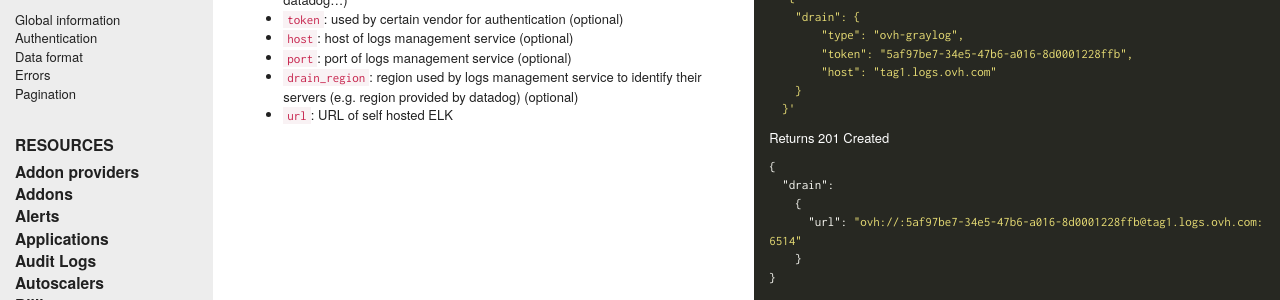
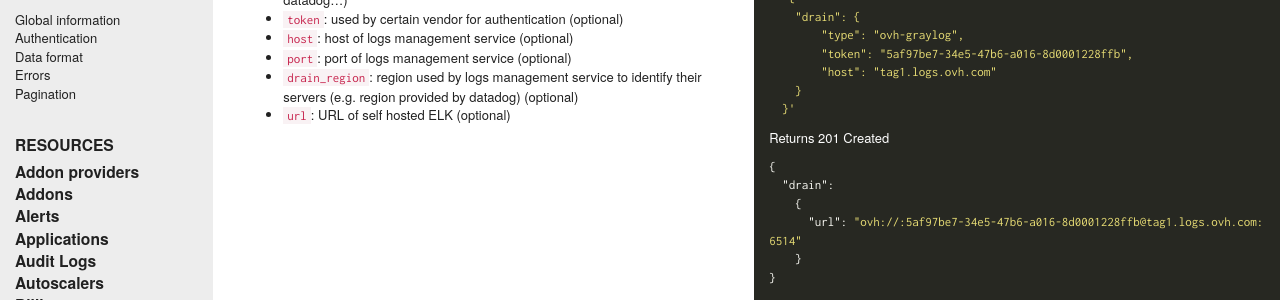
Before and after one commit to jdauphant/developers-documentation, a Jekyll site: the page built from _scalingo_api/log_drains.md, in a window 1280 px wide and 900 px high, scrolled down 1216 px. Shown: the part 155-455 px from the top of the window. Built offline with Jekyll 4.4.1, drawn with Linux system fonts in a browser that asks for light colours; nearby versions of some CDN libraries; comment, search, counter and statistics services are not loaded.

Commit message:
set optional, optional param

```diff
--- a/_scalingo_api/log_drains.md
+++ b/_scalingo_api/log_drains.md
@@ -95,7 +95,7 @@ datadog...)
 * `port`: port of logs management service (optional)
 * `drain_region`: region used by logs management service to identify their
 servers (e.g. region provided by datadog) (optional)
-* `url`: URL of self hosted ELK
+* `url`: URL of self hosted ELK (optional)
 
 ||| col |||
 
```
